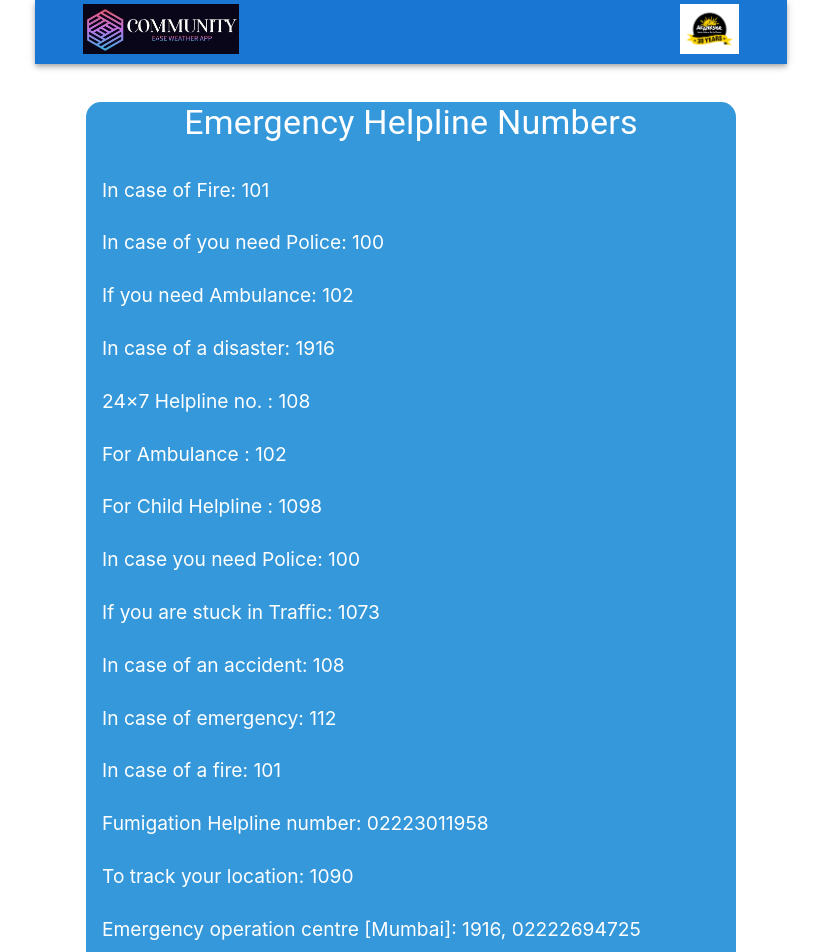
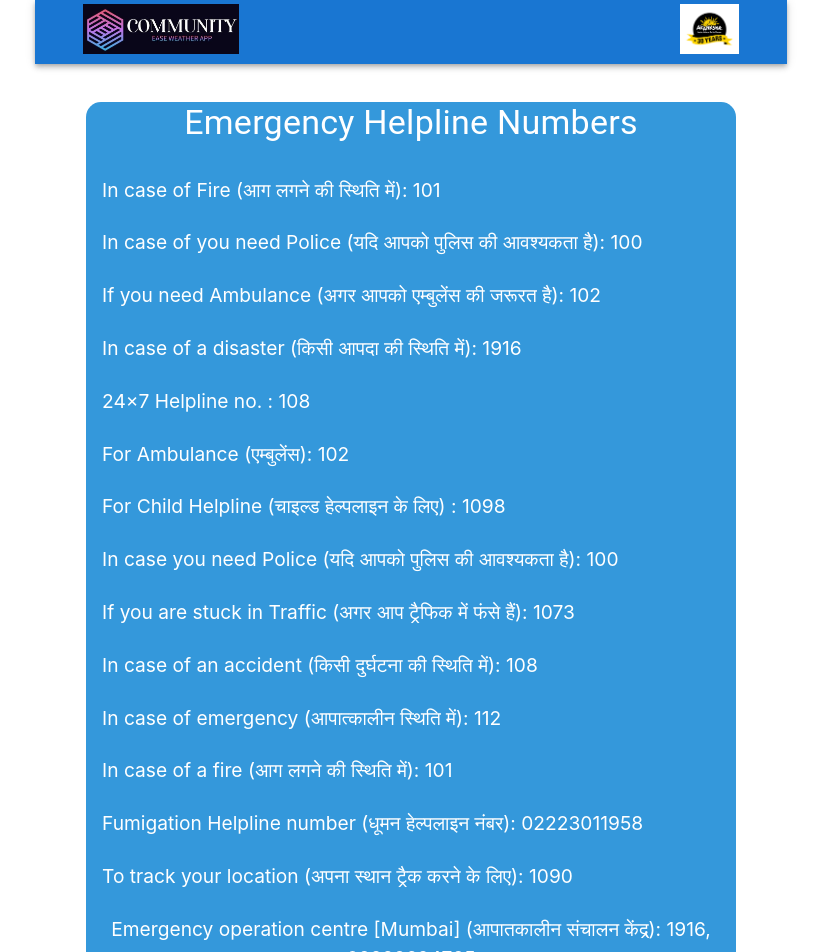
Before and after one commit to abhinavdalal/weather-ease-app, a React (Vite) app: page /Help in a window 1280 px wide. Shown: the top 952 px of the page, without its empty margins (229-1050 px from the left). Built offline with nearby package versions, Linux system fonts and the light colour scheme.

Commit message:
translated to hindi

```diff
--- a/src/pages/Helpline/Helpline.jsx
+++ b/src/pages/Helpline/Helpline.jsx
@@ -16,21 +16,21 @@ const Helpline = () => {
           Emergency Helpline Numbers
         </Typography>
         <List sx={{ textAlign: 'center' }}>
-          <ListItem sx={{ fontSize: '1.2rem', textAlign: 'center' }}>In case of Fire: 101</ListItem>
-          <ListItem sx={{ fontSize: '1.2rem', textAlign: 'center' }}>In case of you need Police: 100</ListItem>
-          <ListItem sx={{ fontSize: '1.2rem', textAlign: 'center' }}>If you need Ambulance: 102</ListItem>
-          <ListItem sx={{ fontSize: '1.2rem', textAlign: 'center' }}>In case of a disaster: 1916</ListItem>
+          <ListItem sx={{ fontSize: '1.2rem', textAlign: 'center' }}>In case of Fire (आग लगने की स्थिति में): 101</ListItem>
+          <ListItem sx={{ fontSize: '1.2rem', textAlign: 'center' }}>In case of you need Police (यदि आपको पुलिस की आवश्यकता है): 100</ListItem>
+          <ListItem sx={{ fontSize: '1.2rem', textAlign: 'center' }}>If you need Ambulance (अगर आपको एम्बुलेंस की जरूरत है): 102</ListItem>
+          <ListItem sx={{ fontSize: '1.2rem', textAlign: 'center' }}>In case of a disaster (किसी आपदा की स्थिति में): 1916</ListItem>
           <ListItem sx={{ fontSize: '1.2rem', textAlign: 'center' }}>24×7 Helpline no. : 108</ListItem>
-          <ListItem sx={{ fontSize: '1.2rem', textAlign: 'center' }}>For Ambulance : 102</ListItem>
-          <ListItem sx={{ fontSize: '1.2rem', textAlign: 'center' }}>For Child Helpline : 1098</ListItem>
-          <ListItem sx={{ fontSize: '1.2rem', textAlign: 'center' }}>In case you need Police: 100</ListItem>
-          <ListItem sx={{ fontSize: '1.2rem', textAlign: 'center' }}>If you are stuck in Traffic: 1073</ListItem>
-          <ListItem sx={{ fontSize: '1.2rem', textAlign: 'center' }}>In case of an accident: 108</ListItem>
-          <ListItem sx={{ fontSize: '1.2rem', textAlign: 'center' }}>In case of emergency: 112</ListItem>
-          <ListItem sx={{ fontSize: '1.2rem', textAlign: 'center' }}>In case of a fire: 101</ListItem>
-          <ListItem sx={{ fontSize: '1.2rem', textAlign: 'center' }}>Fumigation Helpline number: 02223011958</ListItem>
-          <ListItem sx={{ fontSize: '1.2rem', textAlign: 'center' }}>To track your location: 1090</ListItem>
-          <ListItem sx={{ fontSize: '1.2rem', textAlign: 'center' }}>Emergency operation centre [Mumbai]: 1916, 02222694725</ListItem>
+          <ListItem sx={{ fontSize: '1.2rem', textAlign: 'center' }}>For Ambulance (एम्बुलेंस): 102</ListItem>
+          <ListItem sx={{ fontSize: '1.2rem', textAlign: 'center' }}>For Child Helpline (चाइल्ड हेल्पलाइन के लिए) : 1098</ListItem>
+          <ListItem sx={{ fontSize: '1.2rem', textAlign: 'center' }}>In case you need Police (यदि आपको पुलिस की आवश्यकता है): 100</ListItem>
+          <ListItem sx={{ fontSize: '1.2rem', textAlign: 'center' }}>If you are stuck in Traffic (अगर आप ट्रैफिक में फंसे हैं): 1073</ListItem>
+          <ListItem sx={{ fontSize: '1.2rem', textAlign: 'center' }}>In case of an accident (किसी दुर्घटना की स्थिति में): 108</ListItem>
+          <ListItem sx={{ fontSize: '1.2rem', textAlign: 'center' }}>In case of emergency (आपात्कालीन स्थिति में): 112</ListItem>
+          <ListItem sx={{ fontSize: '1.2rem', textAlign: 'center' }}>In case of a fire (आग लगने की स्थिति में): 101</ListItem>
+          <ListItem sx={{ fontSize: '1.2rem', textAlign: 'center' }}>Fumigation Helpline number (धूमन हेल्पलाइन नंबर): 02223011958</ListItem>
+          <ListItem sx={{ fontSize: '1.2rem', textAlign: 'center' }}>To track your location (अपना स्थान ट्रैक करने के लिए): 1090</ListItem>
+          <ListItem sx={{ fontSize: '1.2rem', textAlign: 'center' }}>Emergency operation centre [Mumbai] (आपातकालीन संचालन केंद्र): 1916, 02222694725</ListItem>
         </List>
         <SimpleBottomNavigation />
       </div>
--- a/src/pages/HomeScreen/HomeScreen.jsx
+++ b/src/pages/HomeScreen/HomeScreen.jsx
@@ -61,14 +61,14 @@ const HomeScreen = () => {
       >
         <Grid item xs={12} md={6} lg={4}>
           <div className="weather-container">
-            <div className="header">Current Weather</div>
+            <div className="header">Current Weather   वर्तमान मौसम</div>
             <img
               src={getWeatherImage()}
               alt="Weather Image"
               className="weather-image"
             />
             <div className="temperature">
-              The Temperature is {temperature}°C
+              The Temperature is (तापमान है) {temperature}°C
             </div>
             <div className="temperature">
               Air Quality Index is {pm25 <= 175 ? "Good" : "Bad"}
--- a/src/pages/Introduction/Introduction.jsx
+++ b/src/pages/Introduction/Introduction.jsx
@@ -13,7 +13,7 @@ function Introduction() {
       <Container sx={{ mt: 4, backgroundColor: '#ADD8E6', padding: '20px', borderRadius: '10px' }}>
         <Box sx={{ textAlign: 'center', marginBottom: 4 }}>
           <Typography variant="body1" sx={{ fontSize: '1.2rem', color: '#000' }}>
-            Dear Families, we are here to empower our communities with weather updates, words of encouragement, and crucial recommendations. Weathering storms together because every forecast deserves hope and support.
+            Dear Families, we are here to empower our communities with weather updates, words of encouragement, and crucial recommendations. Weathering storms together because every forecast deserves hope and support.  प्रिय परिवारों, हम मौसम संबंधी अपडेट, प्रोत्साहन के शब्दों और महत्वपूर्ण अनुशंसाओं के साथ अपने समुदायों को सशक्त बनाने के लिए यहां हैं। तूफ़ानों का मिलकर सामना करें क्योंकि हर पूर्वानुमान आशा और समर्थन का पात्र है।
           </Typography>
         </Box>
         <Box sx={{ textAlign: 'center', mb: 2 }}>
@@ -23,10 +23,10 @@ function Introduction() {
         </Box>
         <Box sx={{ display: 'flex', justifyContent: 'center' }}>
           <Button component={Link} to="/home" variant="contained" color="primary" sx={{ marginRight: 2 }}>
-            Students
+            Students (छात्र)
           </Button>
           <Button component={Link} to="/home" variant="contained" color="primary">
-            Parents
+            Parents (अभिभावक)
           </Button>
         </Box>
       </Container>
```
Also changed, not shown: src/pages/Recipe/Recipe.jsx (+20 -0 lines).
